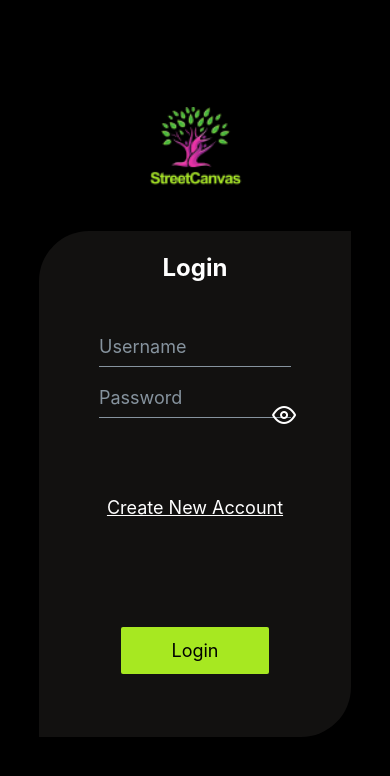
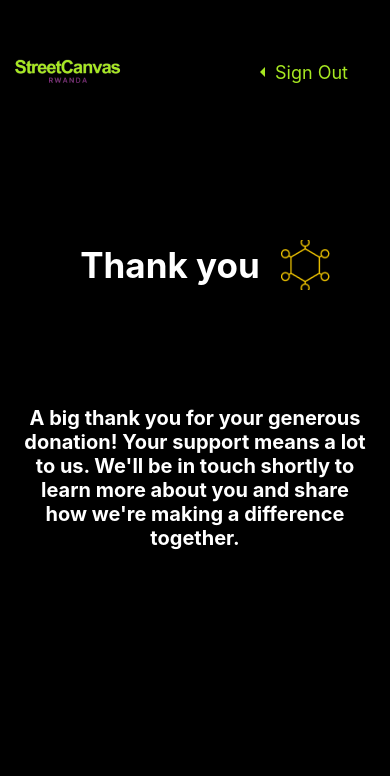
Before and after one commit to Angekarara/streetcanvas, a React Native app: screen /Thanks in a window 390 px wide. Shown: the top 776 px of the page. Built offline with nearby package versions, Linux system fonts and the light colour scheme.

Commit message:
thank you

```diff
--- a/src/navigation/screens/DonationForm.js
+++ b/src/navigation/screens/DonationForm.js
@@ -29,7 +29,7 @@ const DonationForm = ({ route }) => {
 
       console.log(response.data)
       alert("Donation made successfully")
-      navigation.navigate("Admin Dashboard")
+      navigation.navigate("Thanks")
       setLoading(false)
     } catch (error) {
       console.log(error)
--- /dev/null
+++ b/src/navigation/screens/Thanks.js
@@ -0,0 +1,54 @@
+import React from 'react'
+import { View, Text, StyleSheet, Image } from 'react-native'
+
+const Thanks = () => {
+  return (
+    <View style={styles.container}>
+        <View style={styles.image}>
+            <Text style={styles.Thank}>Thank you</Text>
+            <Image
+                source={require("../../../assets/group.png")}
+                style={{width: 50, height: 50}}
+             />
+        </View>
+        <Text style={styles.text}>
+        A big thank you for your generous donation!
+        Your support means a lot to us. We'll be in touch shortly to learn more about you and
+        share how we're making a difference together.
+        </Text>
+    </View>
+  )
+}
+
+export default Thanks
+
+const styles = StyleSheet.create({
+    container: {
+        flex: 1,
+        backgroundColor: '#000'
+    },
+    text:{
+        fontSize: 20,
+        fontWeight: 'bold',
+        textAlign: 'center',
+        marginHorizontal: 20,
+        marginVertical: 20,
+        color: '#fff'
+    },
+    image:{
+        flexDirection: 'row',
+        alignItems: 'center',
+        justifyContent: 'center',
+        marginVertical: 80
+    },
+    Thank:{
+        fontSize: 35,
+        fontWeight: 'bold',
+        textAlign: 'center',
+        marginHorizontal: 20,
+        marginVertical: 20,
+        color: '#fff'
+    }
+
+
+})
--- a/src/navigation/stacks/AllStack.js
+++ b/src/navigation/stacks/AllStack.js
@@ -10,6 +10,7 @@ import LoginScreen from '../screens/LoginScreen';
 import SignupScreen from '../screens/SignupScreen';
 import DonorDashboard from '../screens/DonorDashboard';
 import DonationForm from '../screens/DonationForm';
+import Thanks from '../screens/Thanks';
 import * as SecureStore from 'expo-secure-store';
 
 const Stack = createNativeStackNavigator();
@@ -80,6 +81,11 @@ const AllStack = () => {
                     component={DonationForm}
                     options={{ header: () => <Header /> }}
                 />
+                 <Stack.Screen
+                    name="Thanks"
+                    component={Thanks}
+                    options={{ header: () => <Header /> }}
+                />
             </Stack.Navigator>
         </NavigationContainer >
     );
```
Also changed, not shown: assets/group.png (added).
